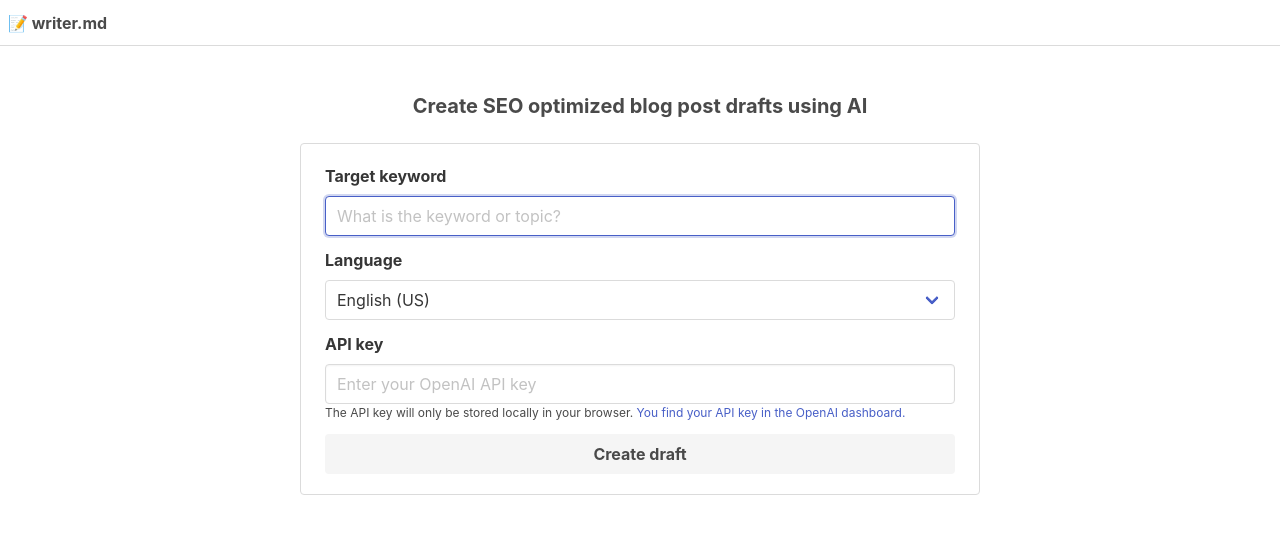
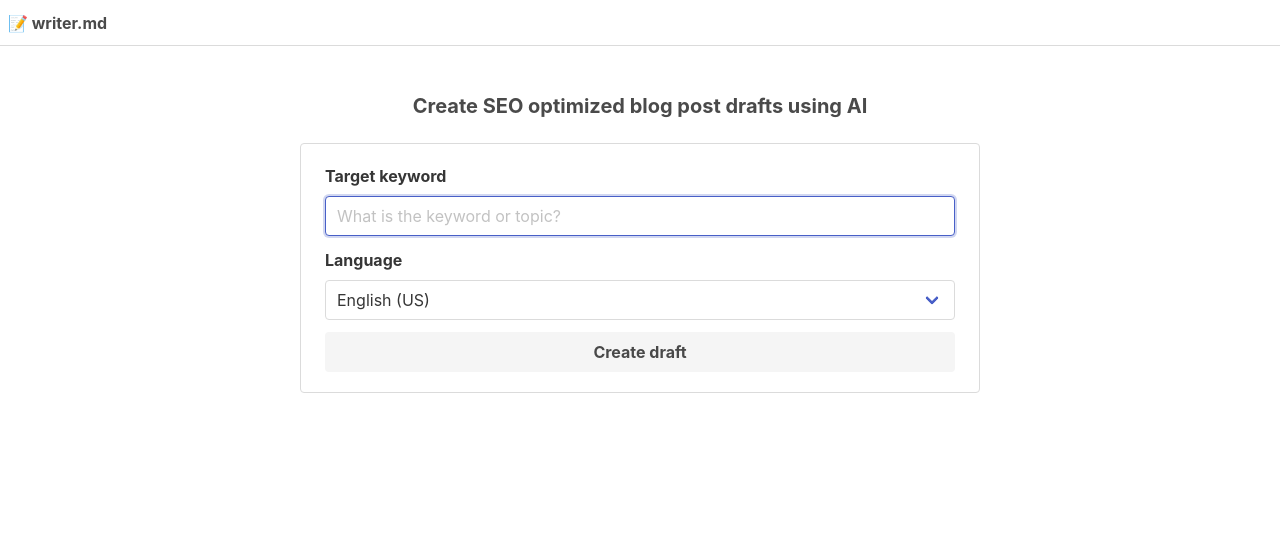
Before and after one commit to jermainee/writer.md, a React (Create React App) app: page / in a window 1280 px wide. Shown: the top 534 px of the page. Built offline with nearby package versions, Linux system fonts and the light colour scheme.

Commit message:
Remove api key

```diff
--- a/src/Writer.tsx
+++ b/src/Writer.tsx
@@ -7,7 +7,6 @@ import strip from 'strip-markdown'
 interface IAppState {
     keyword: string|null;
     language: string|null;
-    apiKey: string;
     isSubmitted: boolean;
     markdownText: string;
     plainText: string;
@@ -23,7 +22,6 @@ export default class Writer extends Component<{}, IAppState> {
         this.state = {
             keyword: null,
             language: 'en',
-            apiKey: localStorage.getItem("api_key") ?? '',
             isSubmitted: false,
             markdownText: '',
             plainText: '',
@@ -83,14 +81,6 @@ export default class Writer extends Component<{}, IAppState> {
                                             </select>
                                         </div>
                                     </div>
-                                </div>
-
-                                <div className="field">
-                                    <label className="label">API key</label>
-                                    <div className="control">
-                                        <input onChange={this.handleApiKeyChange} className="input" type="password" value={this.state.apiKey} placeholder="Enter your OpenAI API key" required={true}/>
-                                    </div>
-                                    <div className="is-size-7">The API key will only be stored locally in your browser. <a href="https://platform.openai.com/account/api-keys" target="_blank noreferrer">You find your API key in the OpenAI dashboard.</a></div>
                                 </div>
 
                                 <div className="field">
@@ -155,7 +145,7 @@ export default class Writer extends Component<{}, IAppState> {
     }
 
     private fetchWriterResponse = () => {
-        fetch(`${this.apiUrl}/generate/${this.state.keyword}?openai_key=${this.state.apiKey}&language=${this.state.language}`, { keepalive: true })
+        fetch(`${this.apiUrl}/generate/${this.state.keyword}?language=${this.state.language}`, { keepalive: true })
             .then(async (response) => {
                 // response.body is a ReadableStream
                 // @ts-ignore
@@ -188,11 +178,6 @@ export default class Writer extends Component<{}, IAppState> {
         this.setState({ language: event.target.value });
     }
 
-    private handleApiKeyChange = (event: React.ChangeEvent<HTMLInputElement>) => {
-        localStorage.setItem("api_key", event.target.value);
-        this.setState({ apiKey: event.target.value });
-    }
-
     private handleFormSubmit = (event: React.FormEvent<HTMLFormElement>) => {
         event.preventDefault();
         this.setState({ isSubmitted: true });
```
